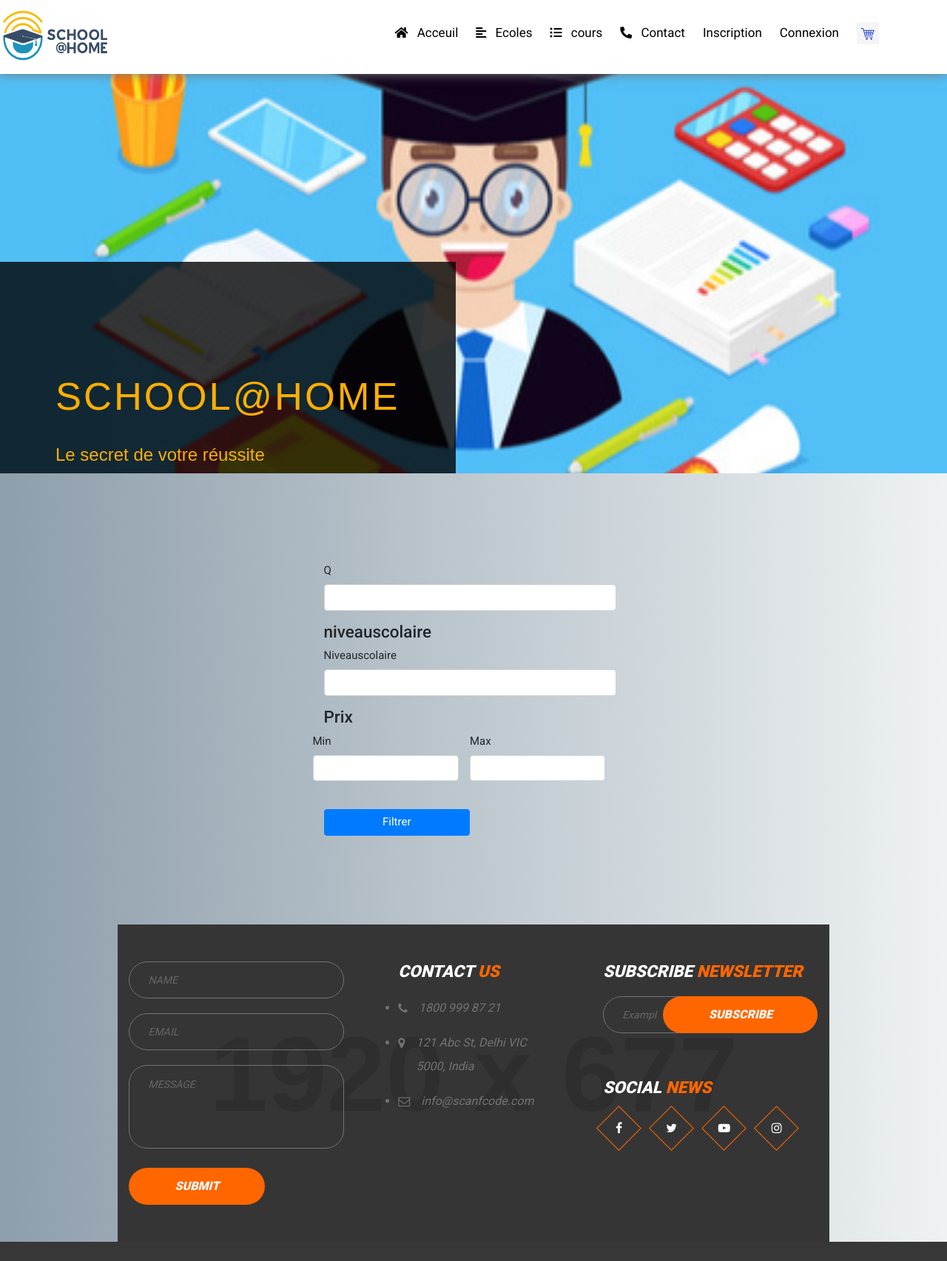
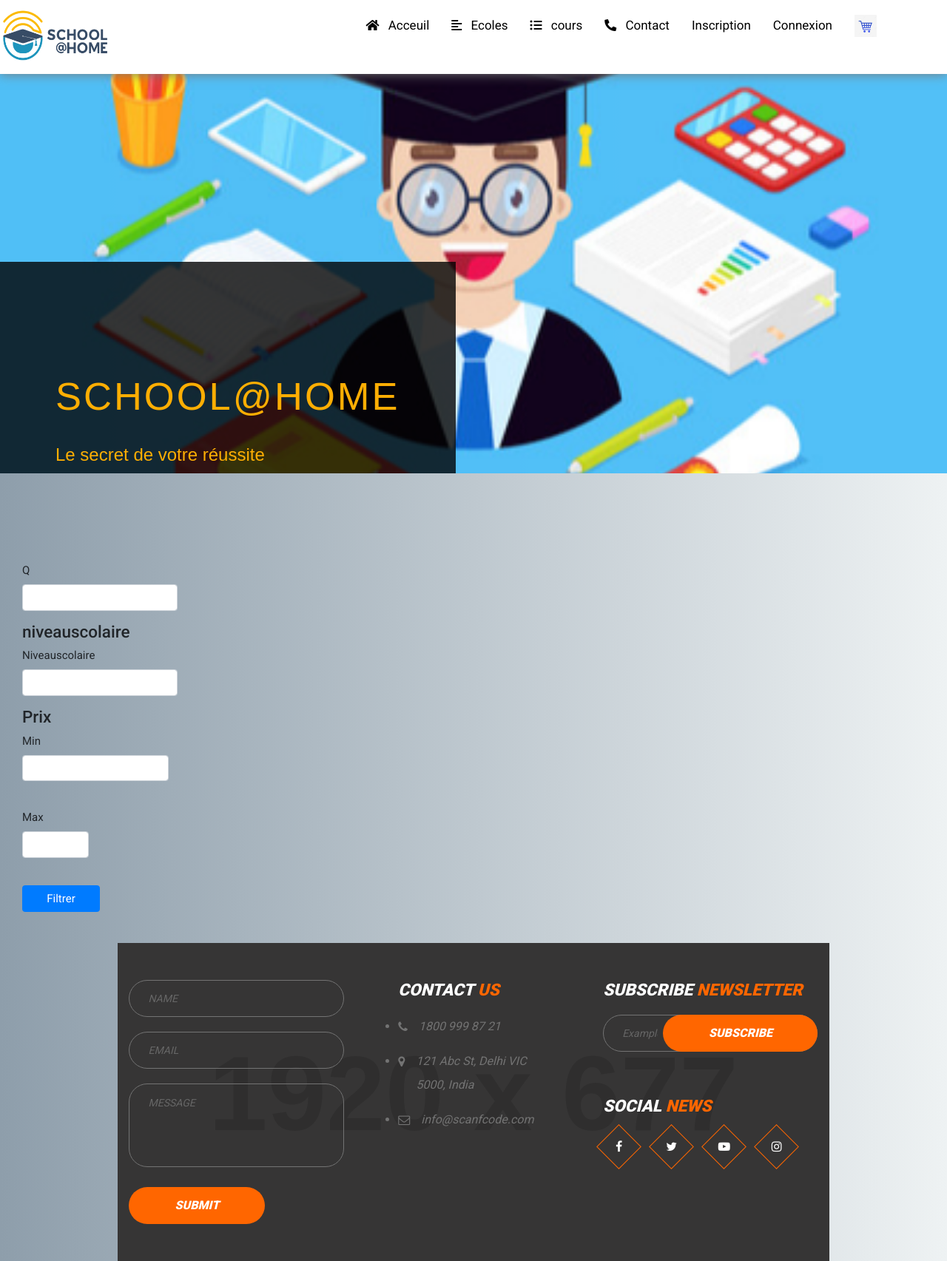
Before and after one commit to abbassiraja/elearning, a Symfony app: template templates/cours/index.html.twig in a window 1280 px wide. Shown: the whole page at 74% size. Before the commit the page ends 1679 px from the top, so only its background shows below. Run offline with Twig, Linux system fonts and the light colour scheme; the template is opened without the code that fills it, so the values that code supplies are empty; grey boxes labelled with a size stand in for pictures from a placeholder-image service; form fields are guessed from the names that the template uses; some libraries are stand-ins or nearby versions.

Commit message:
modification css

```diff
--- a/templates/base.html.twig
+++ b/templates/base.html.twig
@@ -120,21 +120,21 @@ header {
 /*-- Navbar CSS --*/
 .nav-menus {
     float: right;
-    min-height: 70px;
+    min-height: 50px;
     display: flex;
     align-items: center;
 }
 .nav-menus li {
     list-style: none;
     position: relative;
-    padding: 30px 0px;
+    padding: 20px 0px;
 }
 .nav-menus a {
     color: black;
     position: relative;
     font-size: 17px;
     text-decoration: none;
-    padding: 15px 12px;
+    padding: 15px 15px;
     z-index: 1;
 }
 .nav-menus li:hover {
@@ -207,7 +207,7 @@ header {
 }
 
 /*-- Responsive Menus Bar CSS--*/
-@media (max-width:767px) {
+@media (max-width:950px) {
 .toggle-btn{
     display: block;
 }
--- a/templates/cours/_filter.html.twig
+++ b/templates/cours/_filter.html.twig
@@ -3,17 +3,18 @@
  {{ form_row(form.q) }}
 
   <h4>niveauscolaire</h4>
+
   {{ form_row(form.niveauscolaire) }}
 
   <h4>Prix</h4>
   <div class="row">
-    <div class="col-md-">
+    <div class="col-md-" style="margin-left:15px;">
       {{ form_row(form.min) }}<br>
     </div>
     <div class="col-md-6">
       {{ form_row(form.max) }}
     </div>
-  </div>
+  </div><br>
 
 
 
--- a/templates/cours/index.html.twig
+++ b/templates/cours/index.html.twig
@@ -7,11 +7,14 @@
 
 
 <!--test-->
-<div class="">
+
+<div class="card-wrap " >
 {% include 'cours/_filter.html.twig' with{form:form} only %}
 </div>
+
 {% for item in cour %}
 <div class="card-wrap one">
+
   <div class="card-header">
     <h5>{{item.nom}}{{item.matiere}}<br>{{item.niveauscolaire}}</h5>
   </div>
@@ -29,7 +32,8 @@
 </div>
 
 {% endfor %}
-<div>
+<!--pagination-->
+<div class="cap">
 {{ knp_pagination_render(cour)}}
 </div>
 <!--style-->
@@ -49,6 +53,10 @@
   --card1-gradient-color2: #fcb30c;
   ;
 }
+.cap{
+  width:1000px
+
+}
 .prix{
   color:blue;
   font-size:60px;
@@ -58,7 +66,7 @@ body {
   background: linear-gradient(to right, #8e9eab, #eef2f3);
 
   display: flex;
-  align-items: space-between;
+  align-items: center;
   justify-content:center ;
   flex-wrap: wrap;
   gap: 120px 10px;
--- a/templates/home/index.html.twig
+++ b/templates/home/index.html.twig
@@ -331,7 +331,7 @@ a:focus::before   {
 
 <div class="container">
 {% for item in pub %}
-<div class="col-md-4">
+<div class="col-lg-4 col-md-6">
 	<div class="box">
 		<div class="img-box">
 			<img src="/images/{{item.image}}">
@@ -346,8 +346,8 @@ a:focus::before   {
 				{{item.description}}
 			</p>
 
-			<a href="javascript:void(0);">
-				Read More
+			<a href="{{path('scool')}}">
+				detail
 			</a>
 		</div>
 	</div>
```
Also changed, not shown: public/images/630716fb962e16b3dde30fd12e44163b11dcafa3.jpeg (added), public/images/bf417601ded93e8aeccdcbf8fb2d834d863acfc4.jpeg (renamed from public/images/99fa57c4a7cfed81cb4d62fdf471fe5bb8e41c77.jpeg), public/images/c71895def41a78df5afd8b61cfd688fa6da82dff.jpeg (deleted), public/images/e94d924a36844e25021224128f9d4aa6dec4fec4.jpeg (renamed from public/images/618eded96eeb1e4e8f53e7e99efd38044adedb7f.jpeg), public/images/e9ce2aa8f1c8c76903087f7963e749346464e443.jpeg (added), public/images/ead6d38eccd0c7c21f8e800730f6db54fda94c96.jpeg (deleted), public/images/f68bf9eb41a7b75a6249519bdf0f47347926fb6d.jpeg (renamed from public/images/04bcb3e91c3f36c441aa13d7099d7574f625ebd4.jpeg).
